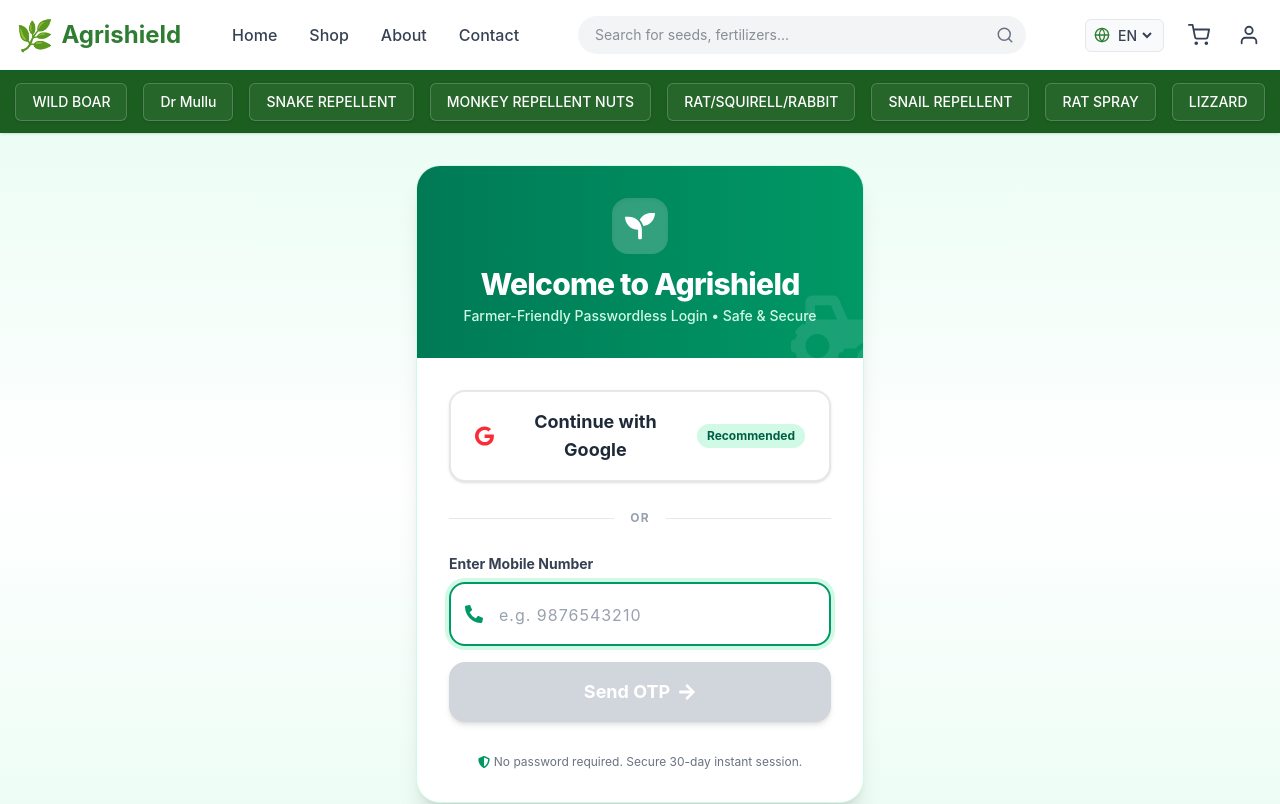
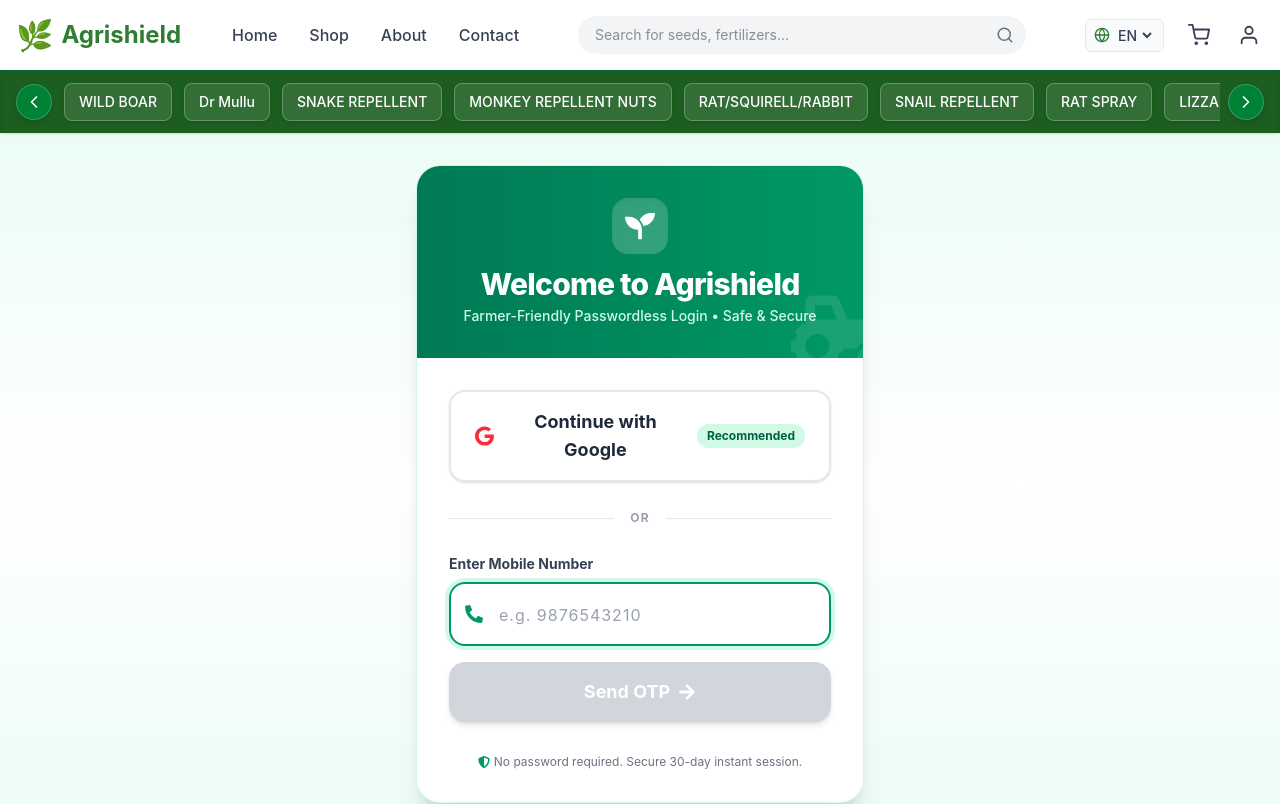
Before and after one commit to agrisheildsvk-ctrl/agrishield, a React (Vite) app in the folder frontend/: page /login in a window 1280 px wide. Shown: the top 804 px of the page. Built offline with nearby package versions, Linux system fonts and the light colour scheme; no server answers.

Commit message:
Allow Railway host

```diff
--- a/frontend/src/components/Navbar.jsx
+++ b/frontend/src/components/Navbar.jsx
@@ -1,6 +1,6 @@
-import { useState } from 'react';
+import { useState, useRef } from 'react';
 import { Link } from 'react-router-dom';
-import { FiShoppingCart, FiUser, FiSearch, FiGlobe, FiMenu, FiX } from 'react-icons/fi';
+import { FiShoppingCart, FiUser, FiSearch, FiGlobe, FiMenu, FiX, FiChevronLeft, FiChevronRight } from 'react-icons/fi';
 import { useLanguage } from '../context/LanguageContext';
 import { useCart } from '../context/CartContext';
 import { useAuth } from '../context/AuthContext';
@@ -11,6 +11,19 @@
   const { isAuthenticated, user } = useAuth();
   const cartCount = cartItems.reduce((total, item) => total + item.quantity, 0);
   const [isMenuOpen, setIsMenuOpen] = useState(false);
+  const scrollRef = useRef(null);
+
+  const scrollLeft = () => {
+    if (scrollRef.current) {
+      scrollRef.current.scrollBy({ left: -220, behavior: 'smooth' });
+    }
+  };
+
+  const scrollRight = () => {
+    if (scrollRef.current) {
+      scrollRef.current.scrollBy({ left: 220, behavior: 'smooth' });
+    }
+  };
 
   return (
     <header className="bg-white shadow-sm sticky top-0 z-50 w-full">
@@ -113,10 +126,23 @@
         )}
       </div>
 
-      {/* Secondary Scrolling Navbar */}
-      <div className="bg-primary-dark text-white border-t border-green-800">
-        <div className="container mx-auto">
-          <ul className="flex items-center md:justify-center space-x-3 md:space-x-4 px-4 py-3 overflow-x-auto whitespace-nowrap scrollbar-hide text-sm font-medium">
+      {/* Secondary Scrolling Navbar with Left & Right Arrows */}
+      <div className="bg-primary-dark text-white border-t border-green-800 relative shadow-inner">
+        <div className="container mx-auto px-2 sm:px-4 py-2 flex items-center justify-between gap-1 sm:gap-2">
+          {/* Left Arrow Button */}
+          <button
+            onClick={scrollLeft}
+            className="flex items-center justify-center w-8 h-8 sm:w-9 sm:h-9 bg-green-700 hover:bg-green-600 active:bg-green-800 text-white rounded-full shadow-md transition-all active:scale-95 border border-white/20 shrink-0 z-10 focus:outline-none"
+            aria-label="Scroll left"
+          >
+            <FiChevronLeft className="w-5 h-5" />
+          </button>
+
+          {/* Scrollable Products List */}
+          <ul
+            ref={scrollRef}
+            className="flex items-center space-x-2.5 sm:space-x-3 overflow-x-auto whitespace-nowrap scrollbar-hide text-xs sm:text-sm font-medium scroll-smooth flex-grow py-1 px-1"
+          >
             {[
               { id: 1, name: "WILD BOAR" },
               { id: 2, name: "Dr Mullu" },
@@ -127,16 +153,25 @@
               { id: 8, name: "RAT SPRAY" },
               { id: 9, name: "LIZZARD" }
             ].map((item, idx) => (
-              <li key={idx}>
+              <li key={idx} className="shrink-0">
                 <Link
                   to={`/product/${item.id}`}
-                  className="block px-4 py-2 bg-white/5 hover:bg-white/20 border border-white/20 rounded-md transition-all shadow-sm"
+                  className="block px-3.5 py-2 bg-white/10 hover:bg-white/25 border border-white/25 rounded-lg transition-all shadow-sm active:bg-white/30"
                 >
                   {item.name}
                 </Link>
               </li>
             ))}
           </ul>
+
+          {/* Right Arrow Button */}
+          <button
+            onClick={scrollRight}
+            className="flex items-center justify-center w-8 h-8 sm:w-9 sm:h-9 bg-green-700 hover:bg-green-600 active:bg-green-800 text-white rounded-full shadow-md transition-all active:scale-95 border border-white/20 shrink-0 z-10 focus:outline-none"
+            aria-label="Scroll right"
+          >
+            <FiChevronRight className="w-5 h-5" />
+          </button>
         </div>
       </div>
     </header>
--- a/frontend/src/components/shop/ProductCard.jsx
+++ b/frontend/src/components/shop/ProductCard.jsx
@@ -95,16 +95,29 @@
           {product.name}
         </h3>
 
-        {/* Ratings */}
-        <div className="flex items-center gap-1 mb-3">
-          {[...Array(5)].map((_, i) => (
-            <FiStar
-              key={i}
-              className={`w-4 h-4 ${i < Math.floor(product.rating) ? 'text-yellow-400 fill-current' : 'text-gray-300'}`}
-            />
-          ))}
-          <span className="text-sm text-gray-500 ml-1">({product.reviews})</span>
+        {/* Ratings & Reviews */}
+        <div className="flex items-center gap-2 mb-2.5">
+          <div className="flex items-center gap-1 bg-yellow-50 text-yellow-700 px-2 py-0.5 rounded-md text-xs font-bold border border-yellow-200/80 shadow-2xs">
+            <span>{product.rating || '4.5'}</span>
+            <FiStar className="w-3 h-3 text-yellow-500 fill-current" />
+          </div>
+          <div className="flex items-center gap-0.5">
+            {[...Array(5)].map((_, i) => (
+              <FiStar
+                key={i}
+                className={`w-3.5 h-3.5 ${i < Math.floor(product.rating || 4.5) ? 'text-yellow-400 fill-current' : 'text-gray-200'}`}
+              />
+            ))}
+          </div>
+          <span className="text-xs font-semibold text-gray-500">
+            ({product.reviews || 0} reviews)
+          </span>
         </div>
+
+        {/* Short description to eliminate empty space */}
+        <p className="text-xs text-gray-600 line-clamp-2 mb-4 leading-relaxed font-normal">
+          {product.description || product.technicalContent || '100% Organic, eco-friendly protection safe for crops, animals, and soil.'}
+        </p>
 
         <div className="mt-auto pt-4 border-t border-gray-100 flex flex-col gap-3">
           <div className="flex flex-col gap-1 mb-1">
@@ -142,19 +155,24 @@
                 )}
               </div>
             </div>
+            {product.discount && (
+              <span className="text-[11px] font-bold text-green-700 bg-green-50 px-2 py-1 rounded-md border border-green-200">
+                Save {product.discount}%
+              </span>
+            )}
           </div>
 
           <div className="flex items-center gap-2">
             <button
               onClick={handleAddToCart}
-              className="flex-1 bg-white border border-primary text-primary hover:bg-green-50 font-bold py-2.5 px-2 rounded-xl shadow-sm transition flex items-center justify-center gap-1 sm:gap-2"
+              className="flex-1 bg-white border border-primary text-primary hover:bg-green-50 font-bold py-2.5 px-2 rounded-xl shadow-sm transition flex items-center justify-center gap-1 sm:gap-1.5 text-xs sm:text-sm"
               aria-label="Add to Cart"
             >
-              <FiShoppingCart className="w-4 h-4" /> <span className="hidden sm:inline">Cart</span>
+              <FiShoppingCart className="w-4 h-4" /> <span>Cart</span>
             </button>
             <button
               onClick={handleBuyNow}
-              className="flex-1 bg-accent hover:bg-green-500 text-white font-bold py-2.5 px-2 rounded-xl shadow-md transition animate-blink text-sm sm:text-base"
+              className="flex-1 bg-accent hover:bg-green-500 text-white font-bold py-2.5 px-2 rounded-xl shadow-md transition text-xs sm:text-sm"
               aria-label="Buy Now"
             >
               Buy Now
--- a/frontend/src/pages/Home.jsx
+++ b/frontend/src/pages/Home.jsx
@@ -9,6 +9,7 @@
 import { products } from '../data/products';
 import TrustBadges from '../components/TrustBadges';
 import PromoBanners from '../components/PromoBanners';
+import ProductCard from '../components/shop/ProductCard';
 
 const Home = () => {
   const [activeFaq, setActiveFaq] = useState(null);
@@ -181,40 +182,9 @@
       <section className="py-12 md:py-16 lg:py-20 bg-gray-50 w-full">
         <div className="container mx-auto px-4 sm:px-6 lg:px-8 max-w-7xl">
           <h2 className="text-2xl md:text-3xl lg:text-4xl font-bold text-center mb-8 md:mb-12 text-primary-dark">Featured Products</h2>
-           <div className="grid grid-cols-1 sm:grid-cols-2 lg:grid-cols-4 gap-6 md:gap-8">
+           <div className="grid grid-cols-1 sm:grid-cols-2 lg:grid-cols-4 gap-6 md:gap-8 items-stretch">
               {products.slice(0, 4).map(product => (
-                <div
-                  key={product.id}
-                  className="bg-white rounded-2xl shadow-sm hover:shadow-xl hover:-translate-y-1.5 transition-all duration-300 overflow-hidden group flex flex-col h-full border border-gray-100 p-5"
-                >
-                  {/* Product Image */}
-                  <div className="aspect-square w-full bg-white flex items-center justify-center relative overflow-hidden rounded-xl mb-4 p-4">
-                     {product.image ? (
-                       <img
-                         src={product.image}
-                         alt={product.name}
-                         className="w-full h-full object-contain group-hover:scale-105 transition-transform duration-300"
-                       />
-                     ) : (
-                       <span className="text-gray-300 font-bold text-xl tracking-widest rotate-[-45deg] opacity-50">NO IMAGE</span>
-                     )}
-                  </div>
-                  {/* Name, Price and View Button */}
-                  <div className="flex flex-col flex-grow items-center text-center justify-between p-2">
-                    <h3 className="font-extrabold text-gray-900 text-lg md:text-xl mb-3 line-clamp-2 leading-tight group-hover:text-primary transition-colors">
-                      {product.name}
-                    </h3>
-                    <div className="mt-auto w-full flex flex-col items-center gap-4">
-                      <span className="text-2xl font-extrabold text-primary">{product.price}</span>
-                      <Link
-                        to="/shop"
-                        className="w-full bg-gray-900 hover:bg-primary text-white font-bold py-2.5 px-4 rounded-xl transition-all shadow-sm hover:shadow-md text-center text-sm"
-                      >
-                        View
-                      </Link>
-                    </div>
-                  </div>
-                </div>
+                <ProductCard key={product.id} product={product} />
               ))}
            </div>
           <div className="text-center mt-10 md:mt-14">
@@ -249,16 +219,25 @@
                   </div>
                 </div>
                 <h3 className="font-extrabold text-gray-900 text-xl mb-1">BONDON-B (500 ml)</h3>
-                <p className="text-xs text-gray-500 font-bold uppercase tracking-wider mb-3">All Animals & Birds Repellent</p>
+                <p className="text-xs text-gray-500 font-bold uppercase tracking-wider mb-2">All Animals & Birds Repellent</p>
+                <div className="flex items-center justify-center gap-1.5 mb-4">
+                  <div className="flex items-center gap-1 bg-yellow-50 text-yellow-700 px-2.5 py-0.5 rounded-full text-xs font-bold border border-yellow-200">
+                    <span>4.9</span>
+                    <span className="text-yellow-500">★</span>
+                  </div>
+                  <span className="text-xs font-semibold text-gray-500">(142 reviews)</span>
+                </div>
                 <div className="flex items-center justify-center gap-2 mb-6">
                   <span className="text-3xl font-extrabold text-primary">₹530</span>
                   <span className="text-base text-gray-400 line-through font-medium">₹1050</span>
+                  <span className="text-xs font-bold text-green-700 bg-green-50 px-2 py-0.5 rounded-md border border-green-200 ml-1">Save 50%</span>
                 </div>
                 <Link
                   to="/product/10"
-                  className="w-full bg-gray-900 hover:bg-primary text-white font-bold py-3.5 px-6 rounded-xl transition-all shadow-md hover:shadow-lg text-sm"
+                  className="w-full bg-primary hover:bg-primary-dark text-white font-bold py-3.5 px-6 rounded-xl transition-all shadow-md hover:shadow-lg text-sm flex items-center justify-center gap-2"
                 >
-                  View Product Details
+                  <span>View Product Details</span>
+                  <svg className="w-4 h-4" fill="none" stroke="currentColor" viewBox="0 0 24 24"><path strokeLinecap="round" strokeLinejoin="round" strokeWidth="2" d="M14 5l7 7m0 0l-7 7m7-7H3"></path></svg>
                 </Link>
               </div>
 
```
